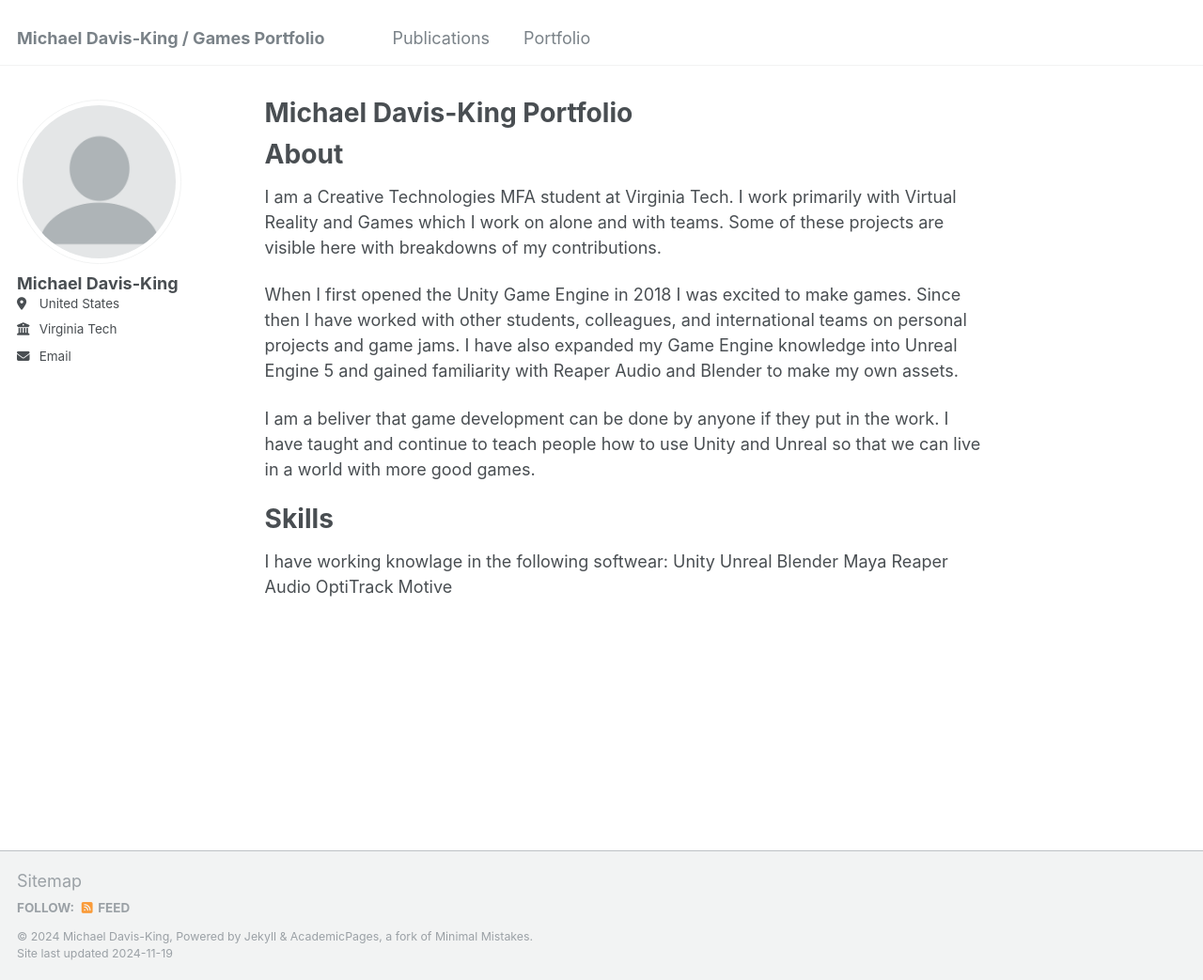
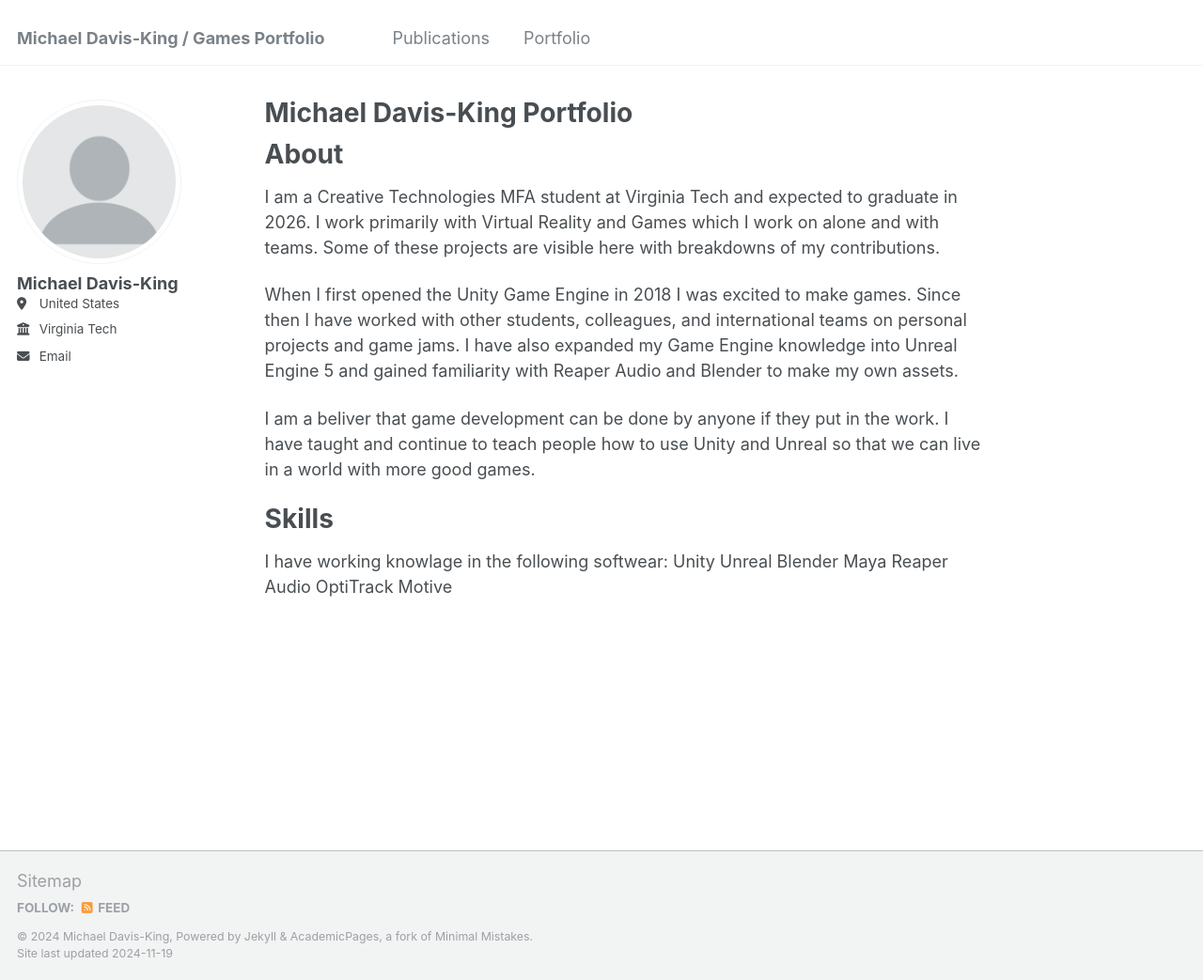
Before and after one commit to michaeldavisking/Games_Portfolio, a Jekyll site: the page built from _pages/about.md, in a window 1280 px wide and 1043 px high. Shown: the whole window at 94% size. Built offline with Jekyll 4.4.1, drawn with Linux system fonts in a browser that asks for light colours.

Commit message:
Update about.md

```diff
--- a/_pages/about.md
+++ b/_pages/about.md
@@ -9,7 +9,7 @@ redirect_from:
 
 About
 ======
-I am a Creative Technologies MFA student at Virginia Tech. I work primarily with Virtual Reality and Games which I work on alone and with teams. Some of these projects are visible here with breakdowns of my contributions.
+I am a Creative Technologies MFA student at Virginia Tech and expected to graduate in 2026. I work primarily with Virtual Reality and Games which I work on alone and with teams. Some of these projects are visible here with breakdowns of my contributions.
 
 When I first opened the Unity Game Engine in 2018 I was excited to make games. Since then I have worked with other students, colleagues, and international teams on personal projects and game jams. I have also expanded my Game Engine knowledge into Unreal Engine 5 and gained familiarity with Reaper Audio and Blender to make my own assets.
 
```
